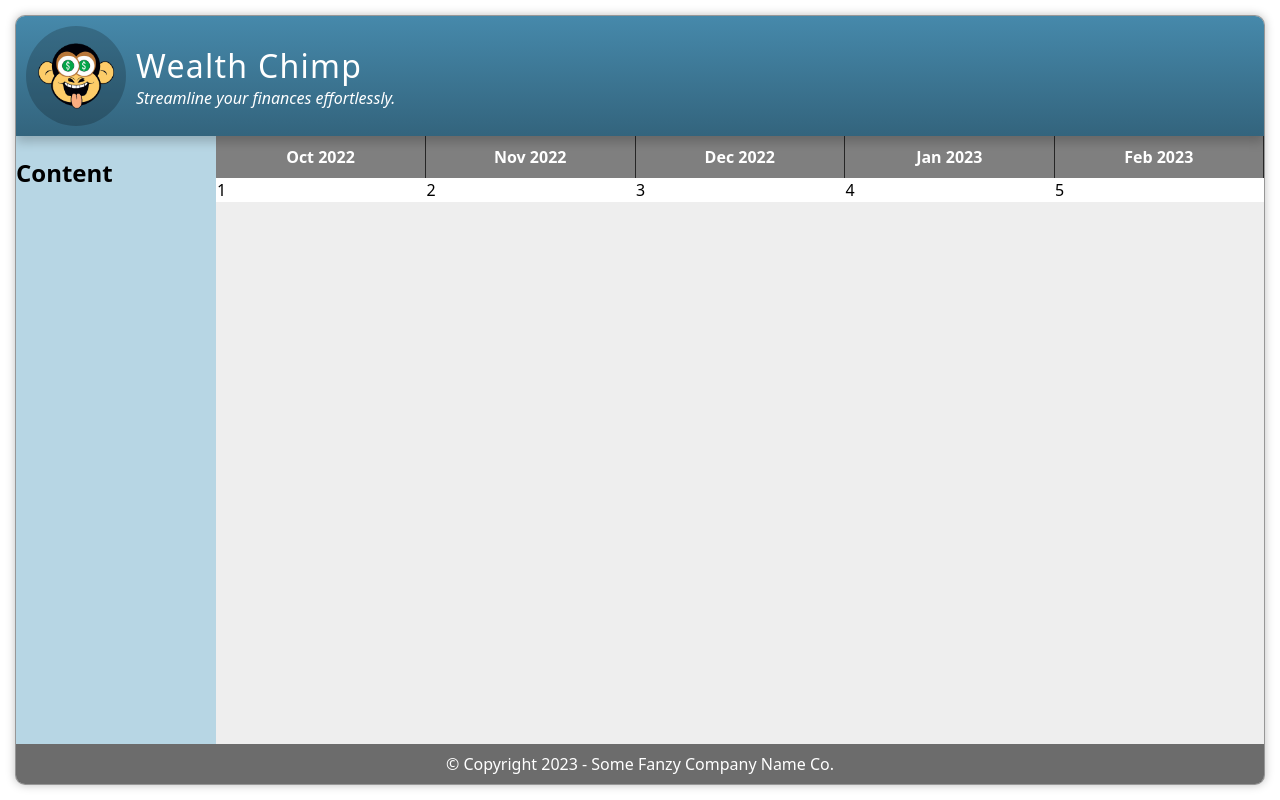
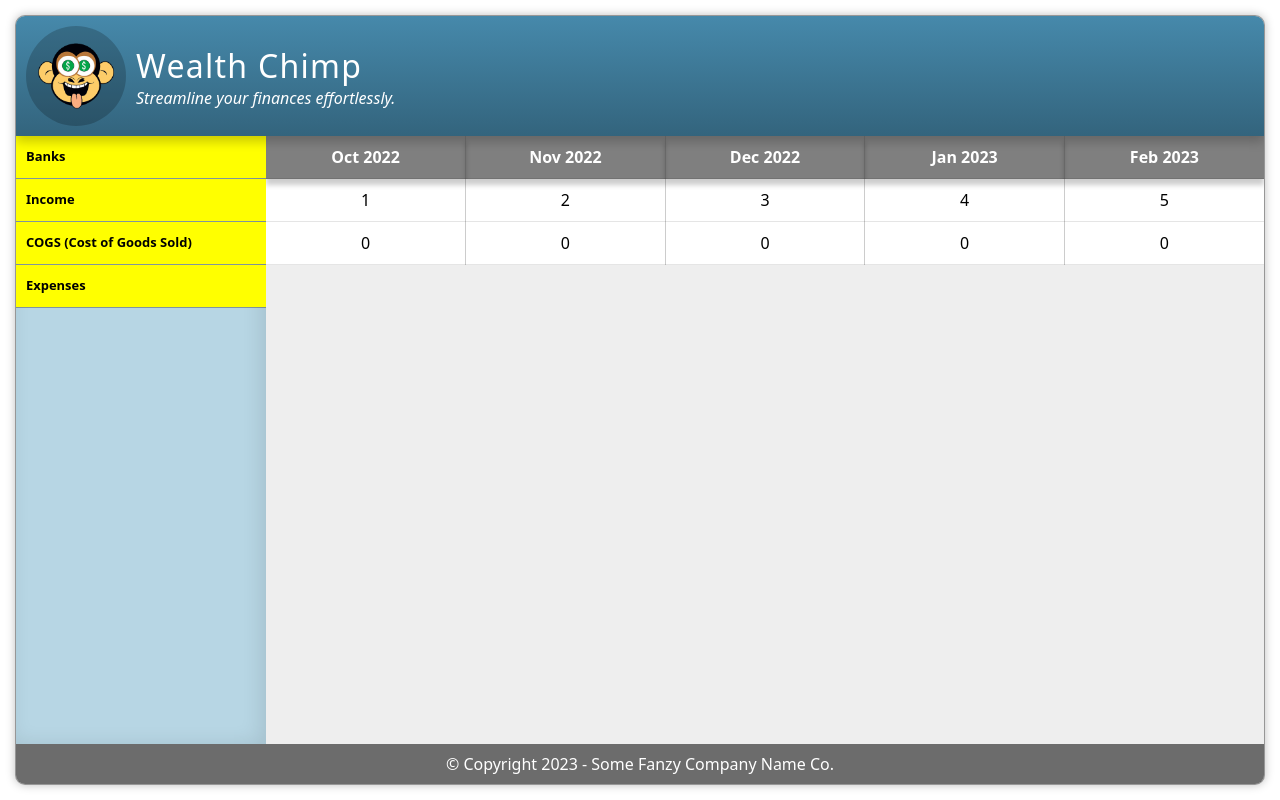
Before and after one commit to rubensanroman/financial-report, a Next.js app: page / in a window 1280 px wide. Built offline with nearby package versions, Linux system fonts and the light colour scheme.

Commit message:
Added main sidebar categories and endpoints

```diff
--- a/src/components/Content/Content.js
+++ b/src/components/Content/Content.js
@@ -1,10 +1,29 @@
+import { useState } from "react";
 import styles from "./Content.module.scss";
 
 const Content = () => {
+  const [banks, setBanks] = useState([]);
+  const [income, setIncome] = useState([]);
+  const [cogs, setCogs] = useState([]);
+  const [expenses, setExpenses] = useState([]);
+
   return (
     <main id={styles.content}>
       <aside id={styles.sidebar}>
-        <h1>Content</h1>
+        <ul>
+          <li className={styles.dropdown}>
+            <h3>Banks</h3>
+          </li>
+          <li className={styles.dropdown}>
+            <h3>Income</h3>
+          </li>
+          <li className={styles.dropdown}>
+            <h3>COGS (Cost of Goods Sold)</h3>
+          </li>
+          <li className={styles.dropdown}>
+            <h3>Expenses</h3>
+          </li>
+        </ul>
       </aside>
       <main id={styles.main}>
         <div className={styles.inner}>
@@ -26,6 +45,13 @@ const Content = () => {
                 <td width="20%">4</td>
                 <td width="20%">5</td>
               </tr>
+              <tr>
+                <td>0</td>
+                <td>0</td>
+                <td>0</td>
+                <td>0</td>
+                <td>0</td>
+              </tr>
             </tbody>
           </table>
         </div>
--- a/src/components/Content/Content.module.scss
+++ b/src/components/Content/Content.module.scss
@@ -10,10 +10,35 @@
   #sidebar {
     background: #b7d6e4;
     bottom: 0;
+    box-shadow: inset -5px 0px 20px 0px rgba(0,0,0,0.1);
+    font-size: 0.9em;
     left: 0;
     position: absolute;
     top: 0;
     width: $sidebarWidth;
+    z-index: 5;
+    -moz-box-shadow: inset -5px 0px 20px 0px rgba(0,0,0,0.1);
+    -webkit-box-shadow: inset -5px 0px 20px 0px rgba(0,0,0,0.1);
+
+    ul {
+      list-style-type: none;
+      margin: 0;
+      padding-left: 0;
+
+      li.dropdown {
+        border-bottom: 1px rgba(0, 0, 0, .3) solid;
+        height: $rowHeight + 2;
+        line-height: $rowHeight;
+        text-indent: 10px;
+
+        & > h3 {
+          background: #ff0;
+          height: $rowHeight + 2;
+          font-size: 0.9em;
+          margin: 0;
+        }
+      }
+    }
   }
 
   #main {
@@ -29,17 +54,36 @@
         width: 100%;
 
         thead {
+          margin: 0;
+          padding: 0;
+
           th {
             background: rgba(0, 0, 0, .5);
-            border-right: 1px rgba(0, 0, 0, .7) solid;
+            border-bottom: 1px rgba(0, 0, 0, .1) solid;
+            border-right: 1px rgba(0, 0, 0, .1) solid;
+            box-shadow: 0px 6px 5px 0px rgba(0, 0, 0, .1);
             color: white;
-            height: 40px;
+            height: $rowHeight;
+            -moz-box-shadow: 0px 6px 5px 0px rgba(0, 0, 0, .2);
+            -webkit-box-shadow: 0px 6px 5px 0px rgba(0, 0, 0, .2);
+
+            &:last-child {
+              border-right: 0;
+            }
           }
         }
 
         tbody {
           td {
+            border-bottom: 1px rgba(0, 0, 0, .1) solid;
+            border-right: 1px rgba(0, 0, 0, .2) solid;
+            height: $rowHeight;
+            text-align: center;
             width: 20%;
+
+            &:last-child {
+              border-right: 0;
+            }
           }
         }
       }
--- a/src/pages/api/hello.js
+++ /dev/null
@@ -1,5 +0,0 @@
-// Next.js API route support: https://nextjs.org/docs/api-routes/introduction
-
-export default function handler(req, res) {
-  res.status(200).json({ name: 'John Doe' })
-}
--- a/src/styles/_variables.scss
+++ b/src/styles/_variables.scss
@@ -1,3 +1,5 @@
+$appSpacing: 15px;
 $headerHeight: 100px;
 $footerHeight: 40px;
-$sidebarWidth: 200px;
+$rowHeight: 40px;
+$sidebarWidth: 250px;
--- a/src/styles/globals.scss
+++ b/src/styles/globals.scss
@@ -1,4 +1,4 @@
-$spacing: 15px;
+@import "@/styles/_variables.scss";
 
 body {
   font-family: system-ui, -apple-system, BlinkMacSystemFont, 'Segoe UI', Roboto, Oxygen, Ubuntu, Cantarell, 'Open Sans', 'Helvetica Neue', sans-serif;
@@ -10,13 +10,13 @@ body {
   background: rgb(0, 0, 0, .15);
   border: 1px rgba(0, 0, 0, .3) solid;
   border-radius: 10px;
-  bottom: $spacing;
+  bottom: $appSpacing;
   box-shadow: 0px 0px 10px 0px rgba(0, 0, 0, .25);
-  left: $spacing;
+  left: $appSpacing;
   overflow: hidden;
   position: absolute;
-  right: $spacing;
-  top: $spacing;
+  right: $appSpacing;
+  top: $appSpacing;
   -moz-box-shadow: 0px 0px 10px 0px rgba(0, 0, 0, .25);
   -webkit-box-shadow: 0px 0px 10px 0px rgba(0, 0, 0, .25);
 }
```
Also changed, not shown: src/pages/api/banks.js (added), src/pages/api/cogs.js (added), src/pages/api/expenses.js (added), src/pages/api/income.js (added).
